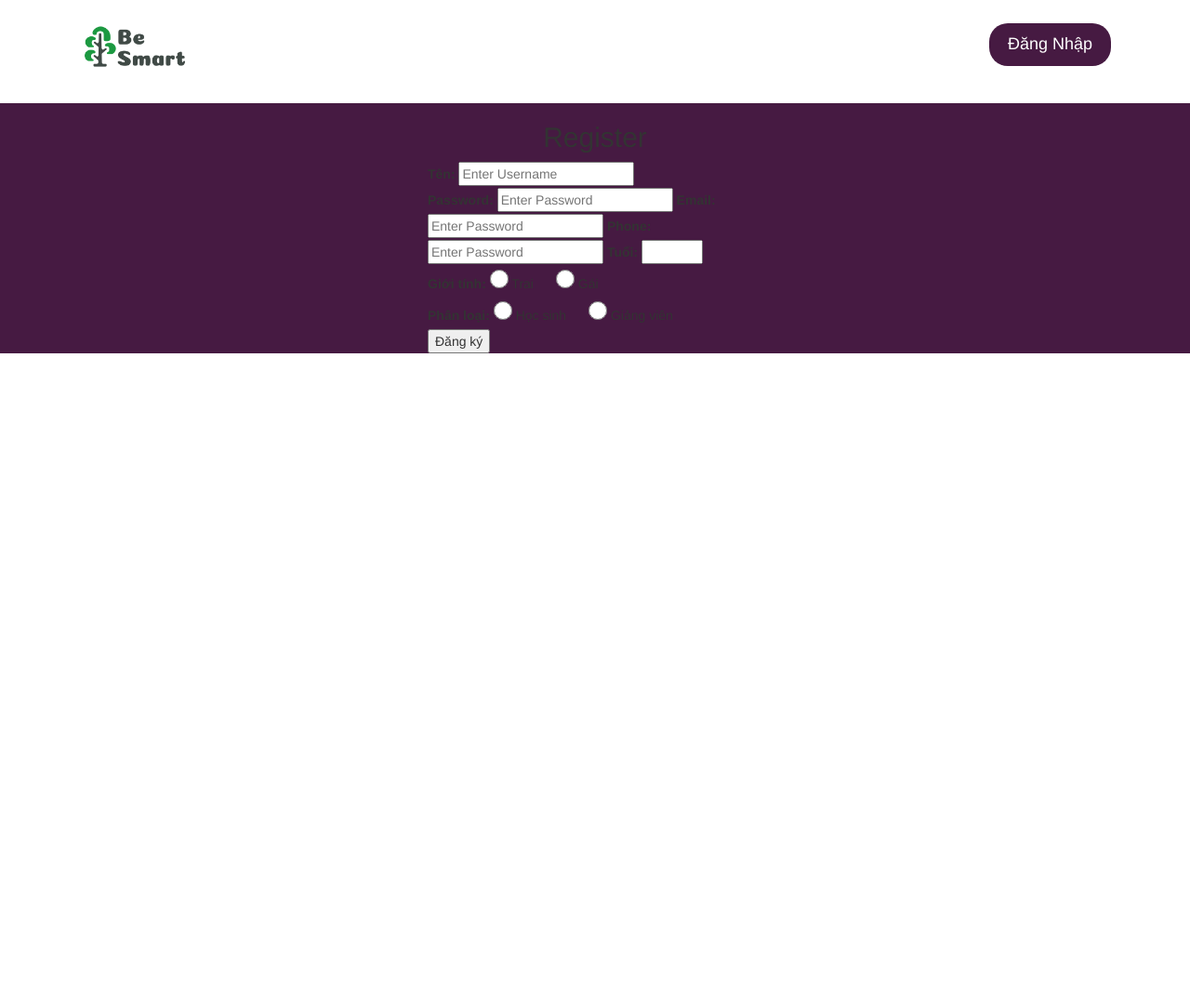
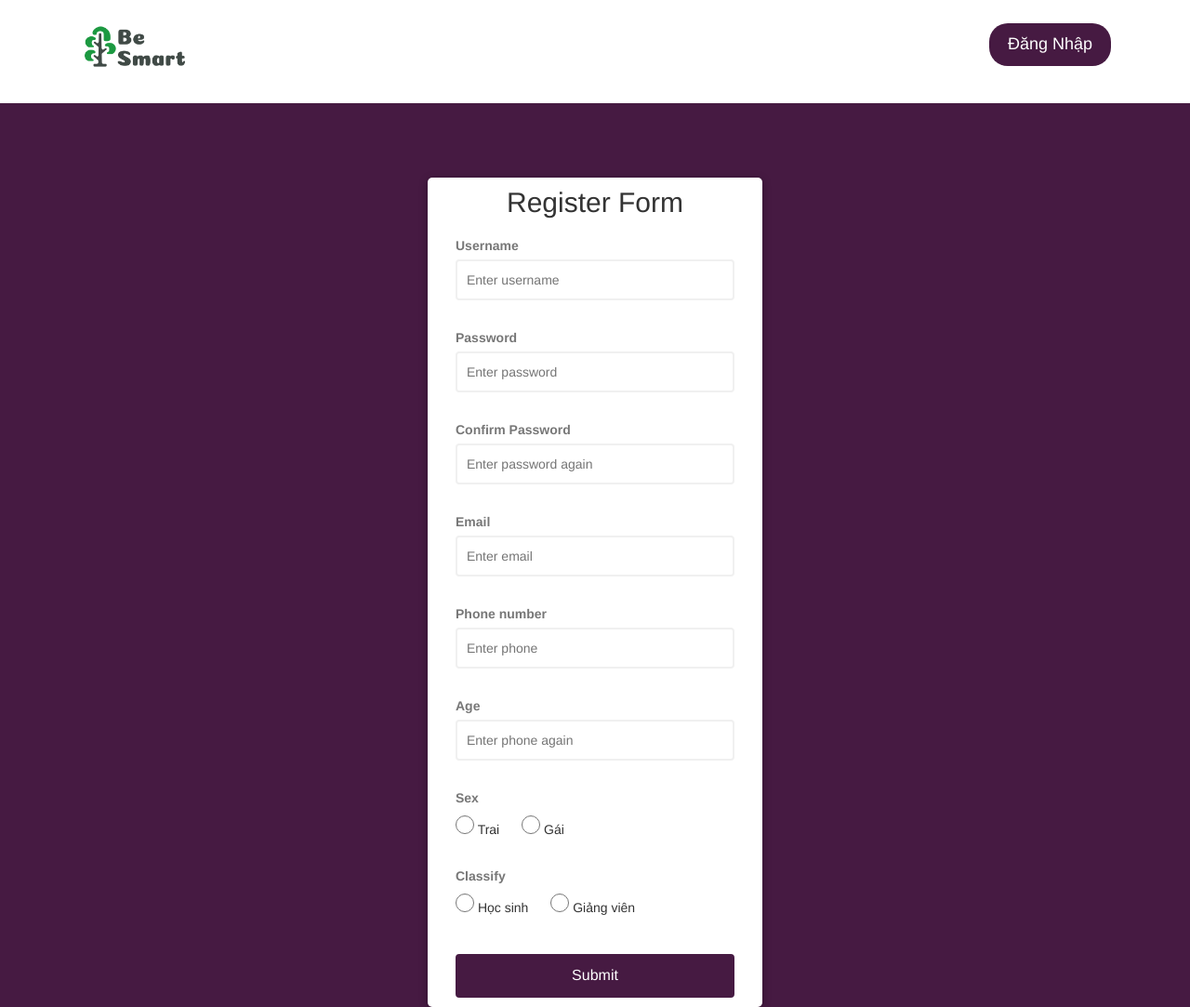
Before and after one commit to b1team/examination-web, a Python web app: template templates/register.html in a window 1280 px wide. Shown: the whole page at 93% size. Before the commit the page ends 380 px from the top, so only its background shows below. Run offline with Jinja, Linux system fonts and the light colour scheme; the template is opened without the code that fills it, so the values that code supplies are empty; some libraries are stand-ins or nearby versions.

Commit message:
update main

```diff
--- /dev/null
+++ b/static/formData.txt
@@ -0,0 +1,6 @@
+
+ Name: test
+ Age: 12
+ Email: alooalo
+ Country: India
+ Message: tessting
--- a/static/javascript/register.js
+++ b/static/javascript/register.js
@@ -82,7 +82,10 @@ function checkEmail(input){
         showSuccess(input);
     }
     else{
-        showError(input);
+      showError(
+        input,
+        `${getFieldName(input)} must be wrong email`
+      );
     }
 }
 // Event listeners
--- a/templates/register.html
+++ b/templates/register.html
@@ -51,45 +51,70 @@
             <div class="row">
                 <div class="col-lg-4 col-md-4 col-sm-12 col-xs-12"></div>
                 <div class="col-lg-4 col-md-4 col-sm-12 col-xs-12">
-                    <div class="form-register">
-                        <form action="" method="post">
-                            <h2 style="text-align: center;">Register</h2>
-
-                            <label for="username"><b>Tên: </b></label>
-                            <input type="text" placeholder="Enter Username" name="username" required><br>
-
-                            <label for="psw"><b>Password: </b></label>
-                            <input type="password" placeholder="Enter Password" name="psw" required>
-
-                            <label for="email"><b>Email: </b></label>
-                            <input type="text" placeholder="Enter Password" name="email" required>
-
-                            <label for="phone"><b>Phone: </b></label>
-                            <input type="tel" placeholder="Enter Password" name="phone" required>
-
-                            <label for="age">Tuổi: </label>
-                            <input type="number" id="quantity" name="age" min="5" max="100"><br>
-
-                            <label for="sex">Giới tính: </label>
-                            <input type="radio" name="sex" value="male" style="height: 20px;width:20px;"> Trai
-
-                            <input type="radio" name="sex" value="female" style="height: 20px;width:20px;margin-left:20px;"> Gái<br>
-
-                            <label for="classify">Phân loại: </label>
-                            <input type="radio" name="classify" value="student" style="height: 20px;width:20px;"> Học sinh
-
-                            <input type="radio" name="classify" value="teacher" style="height: 20px;width:20px;margin-left:20px;"> Giảng viên
-                            <br>
-                            <button type="submit" class="btn-submit">Đăng ký</button>
-                      </form>
-                    </div>
+					<div id="register-wrapped" >
+						<form id="form-register" class="form-register" method="POST">
+						  <h2>Register Form</h2>
+						  <div class="form-Control">
+							<label for="username">Username</label>
+							<input type="text" id="username" placeholder="Enter username" />
+							<small>Error message</small>
+						  </div>
+						  <div class="form-Control">
+							<label for="password">Password</label>
+							<input type="password" id="password" placeholder="Enter password" />
+							<small>Error message</small>
+						  </div>
+						  <div class="form-Control">
+							<label for="password2">Confirm Password</label>
+							<input
+							  type="password"
+							  id="password2"
+							  placeholder="Enter password again"/>
+							<small>Error message</small>
+						  </div>
+						  <div class="form-Control">
+							<label for="email">Email</label>
+							<input
+							  type="text"
+							  id="email"
+							  placeholder="Enter email"/>
+							<small>Error message</small>
+						  </div>
+						  <div class="form-Control">
+							<label for="phone">Phone number</label>
+							<input
+							  type="tel"
+							  id="phone"
+							  placeholder="Enter phone"/>
+							<small>Error message</small>
+						  </div>
+						  <div class="form-Control">
+							<label for="age">Age</label>
+							<input type="tel" id="age" name="age" min="5" max="100" placeholder="Enter phone again">
+							<small>Error message</small>
+						  </div>
+						  <div class="form-Control">
+							<label for="sex">Sex</label>
+							<input type="radio" id="sex" name="sex" value="male" style="height: 20px;width:20px;display:inline-block;"> Trai
+                            <input type="radio" id="sex" name="sex" value="female" style="height: 20px;width:20px;margin-left:20px;display:inline-block;"> Gái<br>
+							<small>Error message</small>
+						  </div>
+						  <div class="form-Control">
+							<label for="classify">Classify</label>
+							<input type="radio" id="classify" name="classify" value="student" style="height: 20px;width:20px;display:inline-block;"> Học sinh
+                            <input type="radio" id="classify" name="classify" value="teacher" style="height: 20px;width:20px;margin-left:20px;display:inline-block;"> Giảng viên
+							<small>Error message</small>
+						  </div>
+						  <button type="submit" onclick="send()">Submit</button>
+						</form>
+					  </div>
                 </div>
                 <div class="col-lg-4 col-md-4 col-sm-12 col-xs-12"></div>
             </div>
         </div>
     </section>
 <!--Script-->
-	<script src="../static/javascript/script.js"></script>
+	<script src="../static/javascript/register.js"></script>
 	<script src="https://code.jquery.com/jquery-2.2.4.min.js"
 		integrity="sha256-BbhdlvQf/xTY9gja0Dq3HiwQF8LaCRTXxZKRutelT44=" crossorigin="anonymous"></script>
 	<script src="https://cdnjs.cloudflare.com/ajax/libs/OwlCarousel2/2.3.4/owl.carousel.min.js"></script>
```
Also changed, not shown: static/meme.txt (added, +10 -0 lines), templates/test.html (added, +93 -0 lines), 1 other file.
